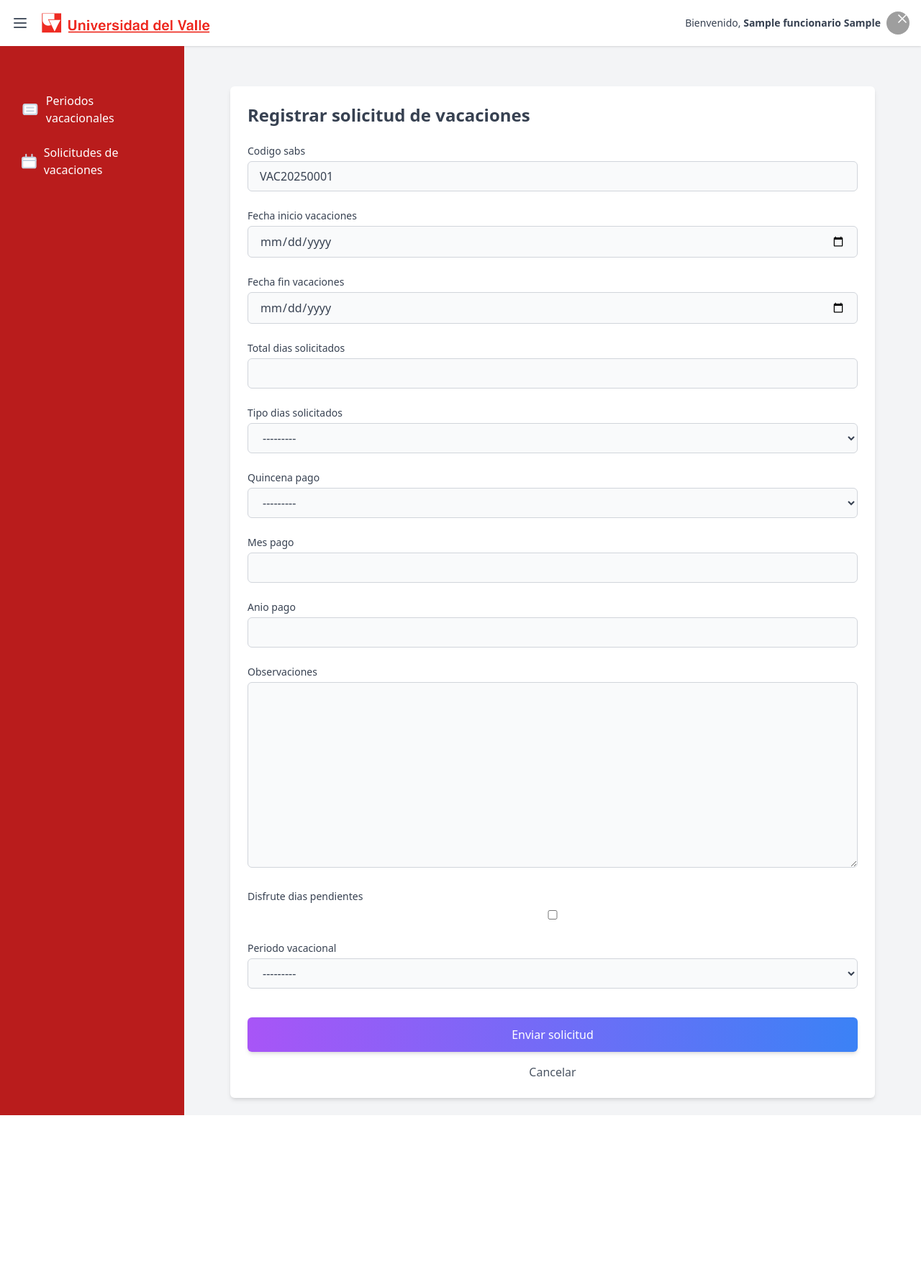
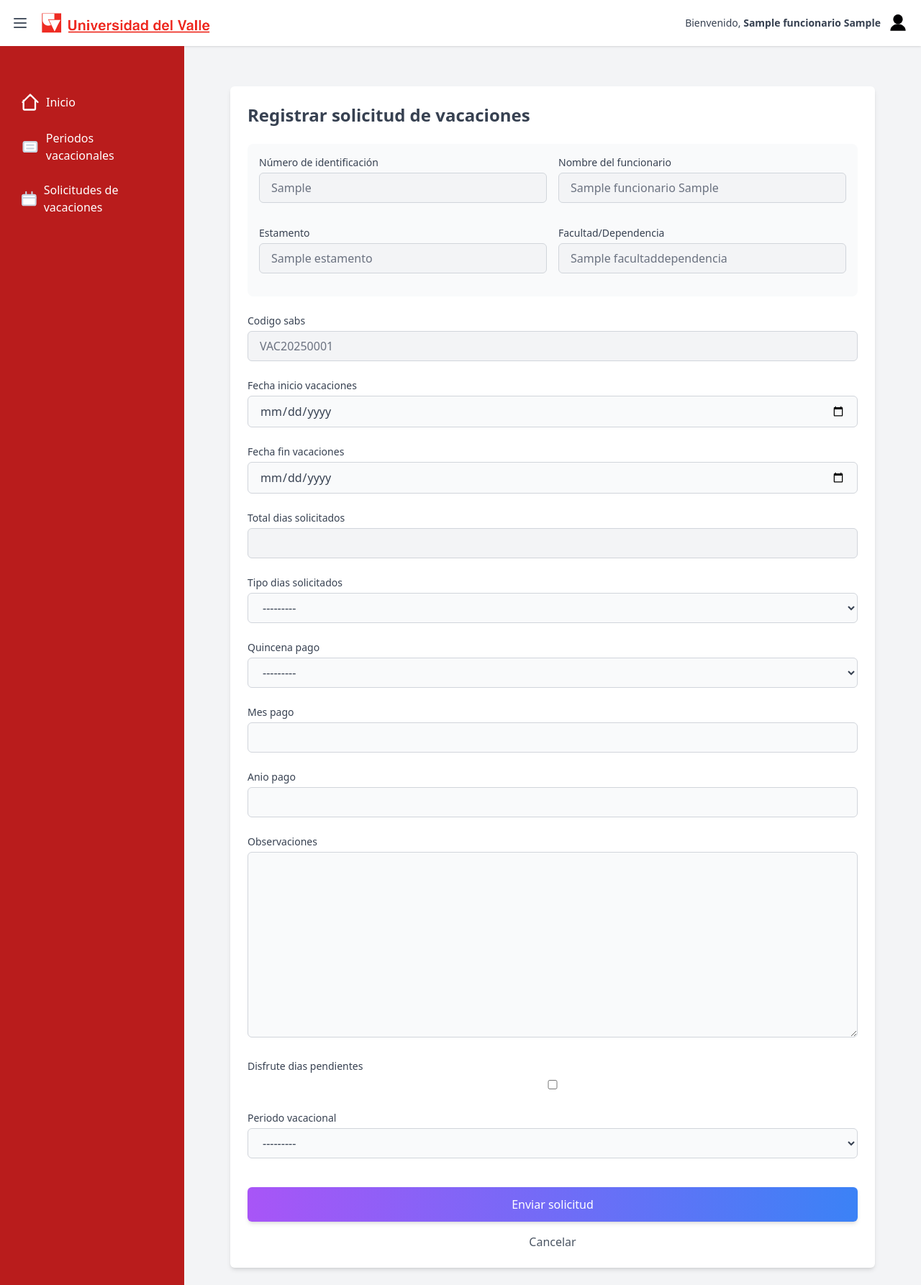
Before and after one commit to bryansbr/gestion-vacaciones-uv-web-app, a Django app: page /vacaciones/solicitudes-vacaciones/crear/ in a window 1280 px wide. Shown: the whole page at 72% size. Before the commit the page ends 1550 px from the top, so only its background shows below. Run offline with Django 5.2, Linux system fonts and the light colour scheme; a user stored in the database is signed in; tables that the repository leaves empty hold one stand-in row (values such as "Sample post"); some libraries are stand-ins or nearby versions; grey boxes are pictures that could not be loaded.

Commit message:
feat: Se agregan campos a formulario de solicitud de vacaciones y se crea dropdown para usuario

```diff
--- /dev/null
+++ b/static/js/user-dropdown.js
@@ -0,0 +1,23 @@
+const userMenuToggle = document.getElementById('user-menu-toggle');
+const userMenuDropdown = document.getElementById('user-menu-dropdown');
+const userMenuContainer = document.getElementById('user-menu-container');
+
+if (userMenuToggle && userMenuDropdown) {
+  userMenuToggle.addEventListener('click', function(e) {
+    e.stopPropagation();
+
+    const rect = userMenuToggle.getBoundingClientRect();
+    const navbar = document.querySelector('header');
+    const navbarRect = navbar.getBoundingClientRect();
+
+    userMenuDropdown.style.top = `${navbarRect.bottom}px`;
+    userMenuDropdown.style.right = `${window.innerWidth - rect.right}px`;
+    userMenuDropdown.classList.toggle('hidden');
+  });
+
+  document.addEventListener('click', function(e) {
+    if (!userMenuContainer.contains(e.target)) {
+      userMenuDropdown.classList.add('hidden');
+    }
+  });
+}
--- a/templates/base.html
+++ b/templates/base.html
@@ -29,11 +29,23 @@
       </button>
       <img src="{% static 'img/banner_logo_univalle.png' %}" alt="Logo Univalle" class="h-7">
     </div>
-    <div class="flex items-center gap-2">
-      <span class="text-gray-700 text-sm">
-        Bienvenido, <strong>{{ request.user.funcionario.nombre }} {{ request.user.funcionario.apellido }}</strong>
-      </span>
-      <img src="https://www.svgrepo.com/show/382106/avatar-default.svg" alt="Avatar" class="h-8 w-8 rounded-full">
+    <div class="flex items-center gap-2 relative" id="user-menu-container">
+      <button id="user-menu-toggle" class="flex items-center gap-2 focus:outline-none">
+        <span class="text-gray-700 text-sm">
+          Bienvenido, <strong>{{ request.user.funcionario.nombre }} {{ request.user.funcionario.apellido }}</strong>
+        </span>
+        <span class="inline-block cursor-pointer">
+          <svg xmlns="http://www.w3.org/2000/svg" viewBox="0 0 24 24" width="32" height="32" class="align-middle">
+            <circle cx="12" cy="8" r="5" fill="#010002"/>
+            <path d="M4 20c0-4 4-7 8-7s8 3 8 7" fill="#010002"/>
+          </svg>
+        </span>
+      </button>
+      <!-- Dropdown -->
+      <div id="user-menu-dropdown" class="hidden fixed w-48 bg-white rounded-md shadow-lg z-50 py-2 border border-gray-200">
+        <a href="#" class="block px-4 py-2 text-gray-700 hover:bg-gray-100">Cambiar contraseña</a>
+        <a href="{% url 'usuarios:logout' %}" class="block px-4 py-2 text-gray-700 hover:bg-gray-100">Cerrar sesión</a>
+      </div>
     </div>
   </header>
   {% endif %}
@@ -45,13 +57,18 @@
     <!-- Sidebar -->
     <aside id="sidebar" class="bg-red-700 text-white w-64 transition-all duration-300 ease-in-out space-y-6 px-4 py-6 lg:block hidden">
       <button id="collapseSidebar" class="text-white absolute top-4 right-4 focus:outline-none">
-        <svg class="w-5 h-5" fill="none" stroke="currentColor" viewBox="0 0 24 24">
-          <path stroke-linecap="round" stroke-linejoin="round" stroke-width="2"
-            d="M6 18L18 6M6 6l12 12" />
-        </svg>
       </button>
       <nav>
         <ul class="space-y-2 mt-8">
+          <li>
+            <a href="{% url 'usuarios:dashboard' %}"
+               class="sidebar-link block py-2 px-3 rounded hover:bg-red-600 flex items-center gap-2">
+              <svg xmlns="http://www.w3.org/2000/svg" class="sidebar-icon h-7 w-7 inline-block" fill="none" viewBox="0 0 24 24" stroke="currentColor">
+                <path stroke-linecap="round" stroke-linejoin="round" stroke-width="2" d="M3 12l9-9 9 9M4 10v10a1 1 0 001 1h3m10-11v10a1 1 0 01-1 1h-3m-6 0h6" />
+              </svg>
+              <span class="sidebar-text" id="sidebar-text-dashboard">Inicio</span>
+            </a>
+          </li>
           <li>
             <a href="{% url 'vacaciones:periodo_vacacional_list' %}"
                class="sidebar-link block py-2 px-3 rounded hover:bg-red-600 flex items-center gap-2">
@@ -64,7 +81,7 @@
             </a>
           </li>
           <li>
-            <a href="/vacaciones/solicitudes-vacaciones/"
+            <a href="{% url 'vacaciones:solicitud_vacaciones_list' %}"
                class="sidebar-link block py-2 px-3 rounded hover:bg-red-600 flex items-center gap-2">
               <svg xmlns="http://www.w3.org/2000/svg" class="sidebar-icon h-7 w-7 inline-block" fill="none" viewBox="0 0 24 24" stroke="currentColor">
                 <rect x="3" y="7" width="18" height="14" rx="2" fill="#fff" stroke="#fff"/>
@@ -123,6 +140,7 @@
         });
       }
     </script>
-  {% endblock %}
+    <script src="{% static 'js/user-dropdown.js' %}"></script>
+    {% endblock %}
 </body>
 </html>
--- a/vacaciones/forms.py
+++ b/vacaciones/forms.py
@@ -40,13 +40,22 @@ class PeriodoVacacionalForm(forms.ModelForm):
         return cleaned_data
 
 class SolicitudVacacionesForm(forms.ModelForm):
+    numero_identificacion = forms.CharField(required=False, disabled=True)
+    nombre_funcionario = forms.CharField(required=False, disabled=True)
+    estamento = forms.CharField(required=False, disabled=True)
+    facultad_dependencia = forms.CharField(required=False, disabled=True)
+
     class Meta:
         model = SolicitudVacaciones
         exclude = ['estado_solicitud', 'fecha_elaboracion', 'funcionario']
         widgets = {
             'fecha_inicio_vacaciones': forms.DateInput(attrs={'type': 'date', 'class': 'form-input'}),
             'fecha_fin_vacaciones': forms.DateInput(attrs={'type': 'date', 'class': 'form-input'}),
-            'total_dias_solicitados': forms.NumberInput(attrs={'class': 'form-input'}),
+            'total_dias_solicitados': forms.NumberInput(attrs={
+                'class': 'form-input bg-gray-100 cursor-not-allowed',
+                'readonly': 'readonly',
+                'disabled': 'disabled'
+            }),
             'tipo_dias_solicitados': forms.Select(attrs={'class': 'form-select'}),
             'quincena_pago': forms.Select(attrs={'class': 'form-select'}),
             'mes_pago': forms.NumberInput(attrs={'class': 'form-input'}),
@@ -55,4 +64,43 @@ class SolicitudVacacionesForm(forms.ModelForm):
             'periodo_vacacional': forms.Select(attrs={'class': 'form-select'}),
             'disfrute_dias_pendientes': forms.CheckboxInput(attrs={'class': 'form-checkbox'}),
             'codigo_sabs': forms.TextInput(attrs={'class': 'form-input', 'readonly': 'readonly'}),
+            'numero_identificacion': forms.TextInput(attrs={
+                'class': 'form-input bg-gray-100 cursor-not-allowed',
+                'readonly': 'readonly',
+                'disabled': 'disabled'
+            }),
+            'nombre_funcionario': forms.TextInput(attrs={
+                'class': 'form-input bg-gray-100 cursor-not-allowed',
+                'readonly': 'readonly',
+                'disabled': 'disabled'
+            }),
+            'estamento': forms.TextInput(attrs={
+                'class': 'form-input bg-gray-100 cursor-not-allowed',
+                'readonly': 'readonly',
+                'disabled': 'disabled'
+            }),
+            'facultad_dependencia': forms.TextInput(attrs={
+                'class': 'form-input bg-gray-100 cursor-not-allowed',
+                'readonly': 'readonly',
+                'disabled': 'disabled'
+            }),
         }
+
+    def __init__(self, *args, **kwargs):
+        super().__init__(*args, **kwargs)
+        if 'instance' in kwargs and kwargs['instance']:
+            funcionario = kwargs['instance'].funcionario
+        else:
+            # Obtener el funcionario del usuario actual
+            from django.contrib.auth import get_user_model
+            User = get_user_model()
+            user = User.objects.get(id=kwargs.get('initial', {}).get('user_id'))
+            funcionario = user.funcionario
+
+        # Establecer los valores iniciales para los campos del funcionario
+        self.initial.update({
+            'numero_identificacion': funcionario.numero_identificacion,
+            'nombre_funcionario': f"{funcionario.nombre} {funcionario.apellido}",
+            'estamento': funcionario.estamento.nombre,
+            'facultad_dependencia': funcionario.facultad_dependencia.nombre,
+        })
--- a/vacaciones/templates/vacaciones/solicitud_vacaciones_form.html
+++ b/vacaciones/templates/vacaciones/solicitud_vacaciones_form.html
@@ -10,12 +10,39 @@
 
     <form method="post" class="space-y-6">
         {% csrf_token %}
+
+        <!-- Campos del funcionario -->
+        <div class="grid grid-cols-1 md:grid-cols-2 gap-4 mb-6 p-4 bg-gray-50 rounded-lg">
+            <div class="mb-4">
+                <label class="block text-sm font-medium text-gray-700 mb-1">Número de identificación</label>
+                {% render_field form.numero_identificacion class="w-full rounded-md border border-gray-300 bg-gray-100 px-4 py-2 text-gray-500 cursor-not-allowed" disabled="disabled" %}
+            </div>
+            <div class="mb-4">
+                <label class="block text-sm font-medium text-gray-700 mb-1">Nombre del funcionario</label>
+                {% render_field form.nombre_funcionario class="w-full rounded-md border border-gray-300 bg-gray-100 px-4 py-2 text-gray-500 cursor-not-allowed" disabled="disabled" %}
+            </div>
+            <div class="mb-4">
+                <label class="block text-sm font-medium text-gray-700 mb-1">Estamento</label>
+                {% render_field form.estamento class="w-full rounded-md border border-gray-300 bg-gray-100 px-4 py-2 text-gray-500 cursor-not-allowed" disabled="disabled" %}
+            </div>
+            <div class="mb-4">
+                <label class="block text-sm font-medium text-gray-700 mb-1">Facultad/Dependencia</label>
+                {% render_field form.facultad_dependencia class="w-full rounded-md border border-gray-300 bg-gray-100 px-4 py-2 text-gray-500 cursor-not-allowed" disabled="disabled" %}
+            </div>
+        </div>
+
+        <!-- Resto de los campos del formulario -->
         {% for field in form %}
+            {% if field.name != 'numero_identificacion' and field.name != 'nombre_funcionario' and field.name != 'estamento' and field.name != 'facultad_dependencia' %}
                 <div class="mb-4">
                     <label for="{{ field.id_for_label }}" class="block text-sm font-medium text-gray-700 mb-1">
                         {{ field.label }}
                     </label>
-                {% if field|field_type == "Textarea" %}
+                    {% if field.name == 'codigo_sabs' %}
+                        {% render_field field class="w-full rounded-md border border-gray-300 bg-gray-100 px-4 py-2 text-gray-500 cursor-not-allowed" disabled="disabled" %}
+                    {% elif field.name == 'total_dias_solicitados' %}
+                        {% render_field field class="w-full rounded-md border border-gray-300 bg-gray-100 px-4 py-2 text-gray-500 cursor-not-allowed" disabled="disabled" %}
+                    {% elif field|field_type == "Textarea" %}
                         {% render_field field class="w-full rounded-md border border-gray-300 bg-gray-50 px-4 py-2 text-gray-700 focus:outline-none focus:ring-2 focus:ring-blue-500 focus:border-blue-500 min-h-[120px]" %}
                     {% else %}
                         {% render_field field class="w-full rounded-md border border-gray-300 bg-gray-50 px-4 py-2 text-gray-700 focus:outline-none focus:ring-2 focus:ring-blue-500 focus:border-blue-500" %}
@@ -27,6 +54,7 @@
                         <p class="text-sm text-red-600 mt-1">{{ field.errors|first }}</p>
                     {% endif %}
                 </div>
+            {% endif %}
         {% endfor %}
 
         <div class="pt-4">
--- a/vacaciones/views.py
+++ b/vacaciones/views.py
@@ -52,6 +52,12 @@ class SolicitudVacacionesCreateView(LoginRequiredMixin, CreateView):
     template_name = "vacaciones/solicitud_vacaciones_form.html"
     success_url = reverse_lazy("vacaciones:solicitud_vacaciones_list")
 
+    def get_form_kwargs(self):
+        kwargs = super().get_form_kwargs()
+        kwargs['initial'] = kwargs.get('initial', {})
+        kwargs['initial']['user_id'] = self.request.user.id
+        return kwargs
+
     def get_initial(self):
         initial = super().get_initial()
         initial['codigo_sabs'] = generar_codigo_sabs('VAC', now().year)
@@ -75,6 +81,12 @@ class SolicitudVacacionesUpdateView(LoginRequiredMixin, UpdateView):
     form_class = SolicitudVacacionesForm
     template_name = "vacaciones/solicitud_vacaciones_form.html"
     success_url = reverse_lazy("vacaciones:solicitud_vacaciones_list")
+
+    def get_form_kwargs(self):
+        kwargs = super().get_form_kwargs()
+        kwargs['initial'] = kwargs.get('initial', {})
+        kwargs['initial']['user_id'] = self.request.user.id
+        return kwargs
 
     def get_queryset(self):
         return SolicitudVacaciones.objects.filter(
```
Also changed, not shown: static/svg/icono_calendario.svg (renamed from static/img/icono_calendario.svg), static/svg/icono_calendario_2.svg (renamed from static/img/icono_calendario_2.svg). Lines whose indentation alone changed are shown as unchanged.
